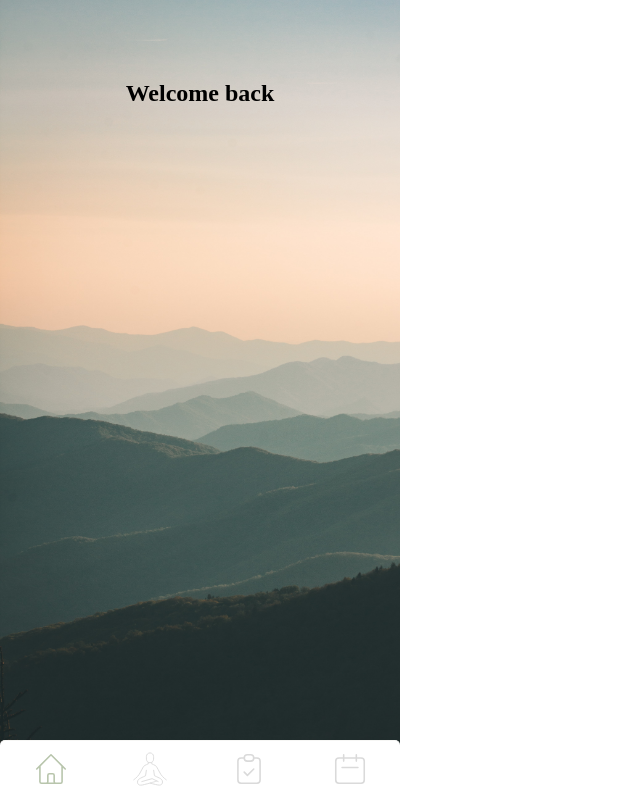
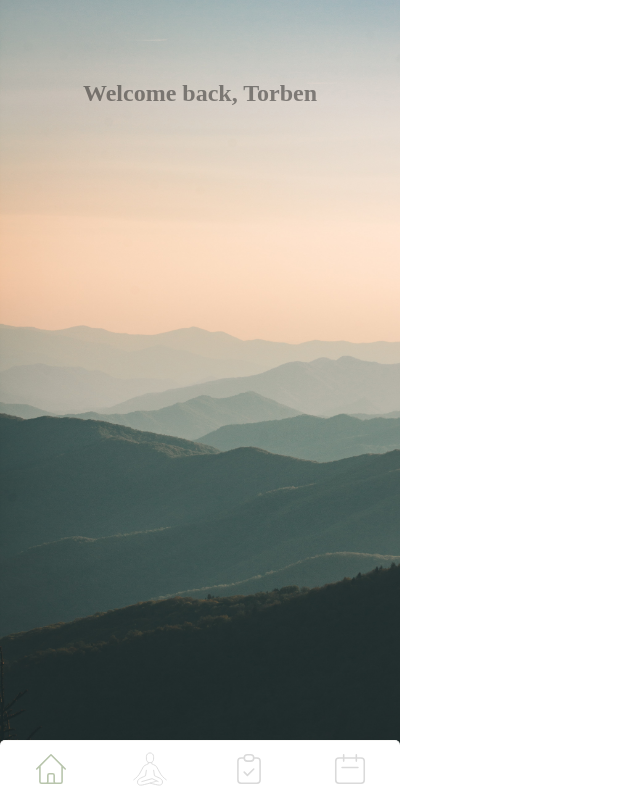
Before and after one commit to Torfeltorfel/capstone-project, a React (Vite) app: page /home in a window 1280 px wide. Shown: the whole page, without its empty margins (0-640 px from the left). Built offline with nearby package versions, Linux system fonts and the light colour scheme.

Commit message:
💄 Style Header on Home

```diff
--- a/src/app/pages/Home/Home.tsx
+++ b/src/app/pages/Home/Home.tsx
@@ -7,7 +7,7 @@ export default function Home(): JSX.Element {
   return (
     <PageContainer>
       <ContentContainer>
-        <Header>Welcome back</Header>
+        <Header>Welcome back, Torben</Header>
       </ContentContainer>
       <Navigation activeLink="home" />
     </PageContainer>
@@ -34,5 +34,7 @@ const ContentContainer = styled.div`
 const Header = styled.h1`
   font-family: 'Merryweather';
   font-size: var(--h1-size);
+  color: var(--black-100);
   margin-top: 5rem;
+  letter-spacing: var(--letterspacing);
 `;
```
